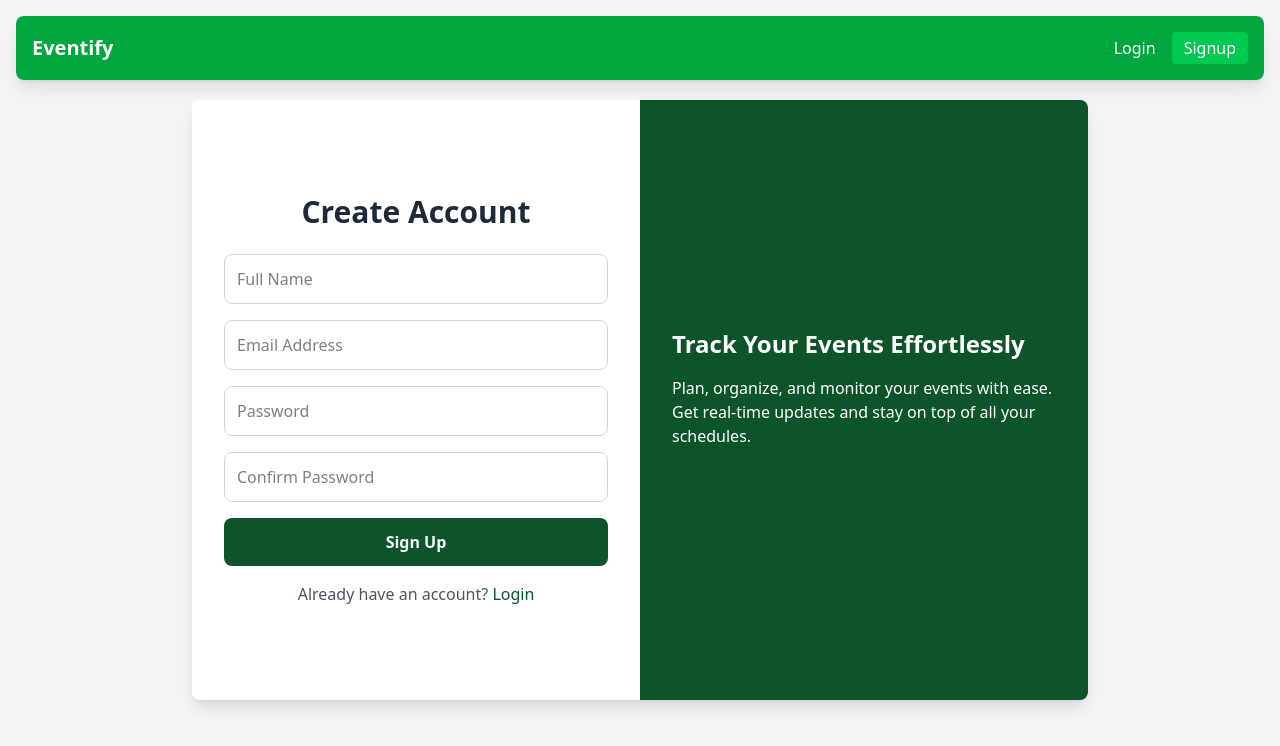
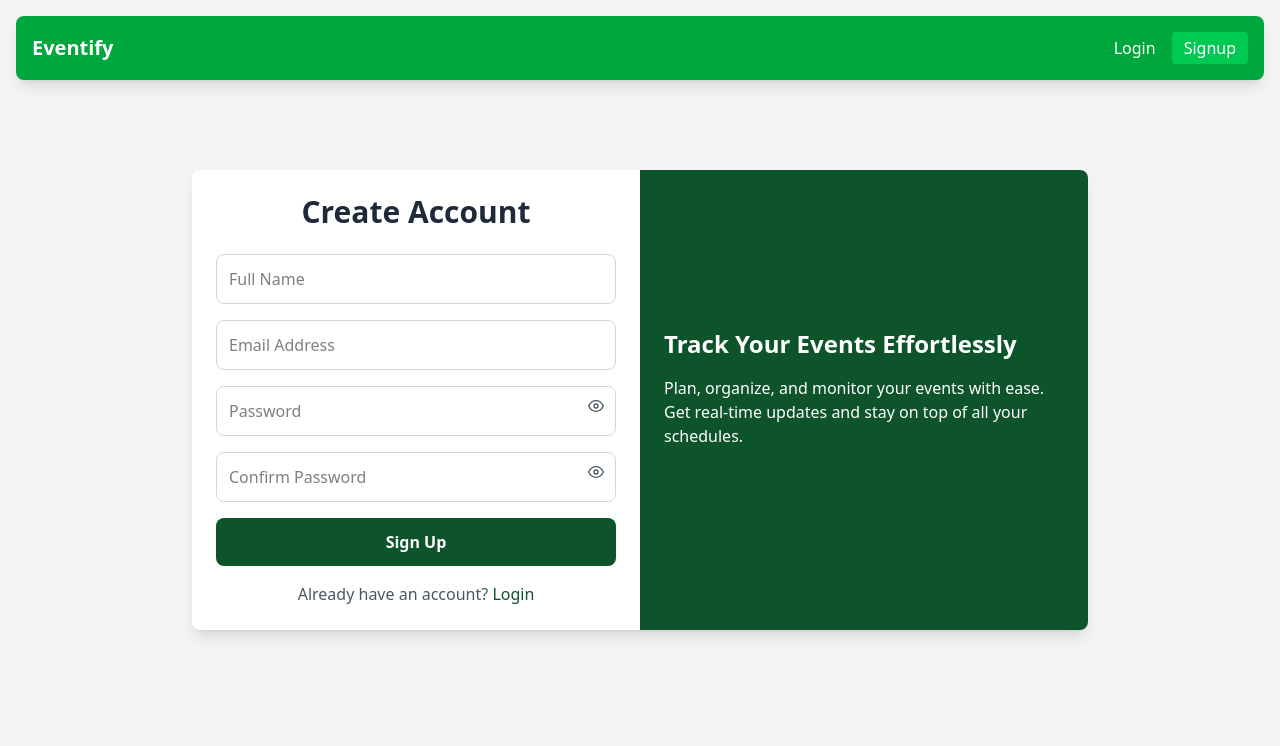
Before and after one commit to ajayjoseph-creator/Eventify, a React (Vite) app in the folder Frontend/: page /signup in a window 1280 px wide. Shown: the top 746 px of the page. Built offline with nearby package versions, Linux system fonts and the light colour scheme.

Commit message:
feat:final

```diff
--- a/Frontend/src/pages/Login.jsx
+++ b/Frontend/src/pages/Login.jsx
@@ -2,12 +2,15 @@ import React, { useState, useContext } from "react";
 import { AuthContext } from "../context/AuthContext.jsx";
 import API from "../utils/api.js";
 import { toast } from "react-toastify";
-import { Link } from "react-router-dom";
+import { Link, useNavigate } from "react-router-dom";
+import { FiEye, FiEyeOff } from "react-icons/fi";
 
 const Login = () => {
   const [email, setEmail] = useState("");
   const [password, setPassword] = useState("");
+  const [showPassword, setShowPassword] = useState(false);
   const { login } = useContext(AuthContext);
+  const navigate = useNavigate();
 
   const handleSubmit = async (e) => {
     e.preventDefault();
@@ -15,16 +18,17 @@ const Login = () => {
       const res = await API.post("/api/auth/login", { email, password });
       login(res.data);
       toast.success("Logged in successfully!");
+      navigate("/dashboard"); // redirect after login
     } catch (error) {
       toast.error(error.response?.data?.message || "Login failed");
     }
   };
 
   return (
-    <div className="flex items-center justify-center min-h-screen bg-gray-100 m-top-50">
-      <div className="flex w-full max-w-4xl h-[600px] shadow-lg rounded-lg overflow-hidden">
-
-        <div className="w-1/2 bg-white flex items-center justify-center p-8">
+    <div className="flex items-center justify-center min-h-screen bg-gray-100 p-4">
+      <div className="flex flex-col md:flex-row w-full max-w-4xl shadow-lg rounded-lg overflow-hidden">
+        {/* Left Side - Form */}
+        <div className="w-full md:w-1/2 bg-white flex items-center justify-center p-6">
           <div className="w-full max-w-md">
             <h2 className="text-3xl font-bold mb-6 text-gray-800 text-center">
               Login
@@ -38,14 +42,22 @@ const Login = () => {
                 className="w-full p-3 border border-gray-300 rounded-lg focus:outline-none focus:ring-2 focus:ring-green-500"
                 required
               />
+              <div className="relative">
                 <input
-                type="password"
+                  type={showPassword ? "text" : "password"}
                   placeholder="Password"
                   value={password}
                   onChange={(e) => setPassword(e.target.value)}
                   className="w-full p-3 border border-gray-300 rounded-lg focus:outline-none focus:ring-2 focus:ring-green-500"
                   required
                 />
+                <span
+                  className="absolute right-3 top-3 cursor-pointer text-gray-600"
+                  onClick={() => setShowPassword(!showPassword)}
+                >
+                  {showPassword ? <FiEyeOff /> : <FiEye />}
+                </span>
+              </div>
               <button
                 type="submit"
                 className="w-full bg-green-900 text-white p-3 rounded-lg font-semibold hover:bg-green-500 transition"
@@ -65,13 +77,15 @@ const Login = () => {
           </div>
         </div>
 
-
-        <div className="w-1/2 bg-green-900 text-white flex flex-col justify-center items-start p-8">
-          <h3 className="text-2xl font-semibold mb-4">Track Your Events Effortlessly</h3>
+        {/* Right Side - Info / Illustration */}
+        <div className="w-full md:w-1/2 bg-green-900 text-white flex flex-col justify-center items-start p-6">
+          <h3 className="text-2xl font-semibold mb-4">
+            Track Your Events Effortlessly
+          </h3>
           <p className="mb-6">
-            Plan, organize, and monitor your events with ease. Get real-time updates and stay on top of all your schedules.
+            Plan, organize, and monitor your events with ease. Get real-time
+            updates and stay on top of all your schedules.
           </p>
-
         </div>
       </div>
     </div>
--- a/Frontend/src/pages/Signup.jsx
+++ b/Frontend/src/pages/Signup.jsx
@@ -1,43 +1,40 @@
-import React, { useState, useContext } from "react";
+import React, { useState } from "react";
 import API from "../utils/api.js";
-import { AuthContext } from "../context/AuthContext.jsx";
 import { toast } from "react-toastify";
-import { Link } from "react-router-dom";
+import { Link, useNavigate } from "react-router-dom";
+import { FiEye, FiEyeOff } from "react-icons/fi";
 
 const Signup = () => {
   const [name, setName] = useState("");
   const [email, setEmail] = useState("");
   const [password, setPassword] = useState("");
   const [confirmPassword, setConfirmPassword] = useState("");
-  const { login } = useContext(AuthContext);
+  const [showPassword, setShowPassword] = useState(false);
+  const [showConfirmPassword, setShowConfirmPassword] = useState(false);
+
+  const navigate = useNavigate();
 
   const handleSubmit = async (e) => {
     e.preventDefault();
-
     if (password !== confirmPassword) {
       toast.error("Passwords do not match");
       return;
     }
 
     try {
-      const res = await API.post("/api/auth/register", {
-        name,
-        email,
-        password,
-        confirmPassword,
-      });
-      login(res.data);
+      await API.post("/api/auth/register", { name, email, password });
       toast.success("Account created successfully!");
+      navigate("/login");
     } catch (error) {
       toast.error(error.response?.data?.message || "Signup failed");
     }
   };
 
   return (
-  <div className="flex items-center justify-center min-h-screen bg-gray-100">
-    <div className="flex w-full max-w-4xl h-[600px] shadow-lg rounded-lg overflow-hidden">
+    <div className="flex items-center justify-center min-h-screen bg-gray-100 p-4">
+      <div className="flex flex-col md:flex-row w-full max-w-4xl shadow-lg rounded-lg overflow-hidden">
 
-      <div className="w-1/2 bg-white flex items-center justify-center p-8">
+        <div className="w-full md:w-1/2 bg-white flex items-center justify-center p-6">
           <div className="w-full max-w-md">
             <h2 className="text-3xl font-bold mb-6 text-gray-800 text-center">
               Create Account
@@ -59,22 +56,40 @@ const Signup = () => {
                 className="w-full p-3 border border-gray-300 rounded-lg focus:outline-none focus:ring-2 focus:ring-green-900"
                 required
               />
+              <div className="relative">
                 <input
-              type="password"
+                  type={showPassword ? "text" : "password"}
                   placeholder="Password"
                   value={password}
                   onChange={(e) => setPassword(e.target.value)}
                   className="w-full p-3 border border-gray-300 rounded-lg focus:outline-none focus:ring-2 focus:ring-green-900"
                   required
                 />
+                <span
+                  className="absolute right-3 top-3 cursor-pointer text-gray-600"
+                  onClick={() => setShowPassword(!showPassword)}
+                >
+                  {showPassword ? <FiEyeOff /> : <FiEye />}
+                </span>
+              </div>
+              <div className="relative">
                 <input
-              type="password"
+                  type={showConfirmPassword ? "text" : "password"}
                   placeholder="Confirm Password"
                   value={confirmPassword}
                   onChange={(e) => setConfirmPassword(e.target.value)}
                   className="w-full p-3 border border-gray-300 rounded-lg focus:outline-none focus:ring-2 focus:ring-green-900"
                   required
                 />
+                <span
+                  className="absolute right-3 top-3 cursor-pointer text-gray-600"
+                  onClick={() =>
+                    setShowConfirmPassword(!showConfirmPassword)
+                  }
+                >
+                  {showConfirmPassword ? <FiEyeOff /> : <FiEye />}
+                </span>
+              </div>
               <button
                 type="submit"
                 className="w-full bg-green-900 text-white p-3 rounded-lg font-semibold hover:bg-green-700 transition"
@@ -84,7 +99,10 @@ const Signup = () => {
             </form>
             <p className="mt-4 text-center text-gray-600">
               Already have an account?{" "}
-            <Link to="/login" className="text-green-900 font-medium hover:underline">
+              <Link
+                to="/login"
+                className="text-green-900 font-medium hover:underline"
+              >
                 Login
               </Link>
             </p>
@@ -92,17 +110,18 @@ const Signup = () => {
         </div>
 
 
-      <div className="w-1/2 bg-green-900 text-white flex flex-col justify-center items-start p-8">
-        <h3 className="text-2xl font-semibold mb-4">Track Your Events Effortlessly</h3>
+        <div className="w-full md:w-1/2 bg-green-900 text-white flex flex-col justify-center items-start p-6">
+          <h3 className="text-2xl font-semibold mb-4">
+            Track Your Events Effortlessly
+          </h3>
           <p className="mb-6">
-           Plan, organize, and monitor your events with ease. Get real-time updates and stay on top of all your schedules.
+            Plan, organize, and monitor your events with ease. Get real-time
+            updates and stay on top of all your schedules.
           </p>
-
         </div>
       </div>
     </div>
   );
-
 };
 
 export default Signup;
```
Lines whose indentation alone changed are shown as unchanged.
